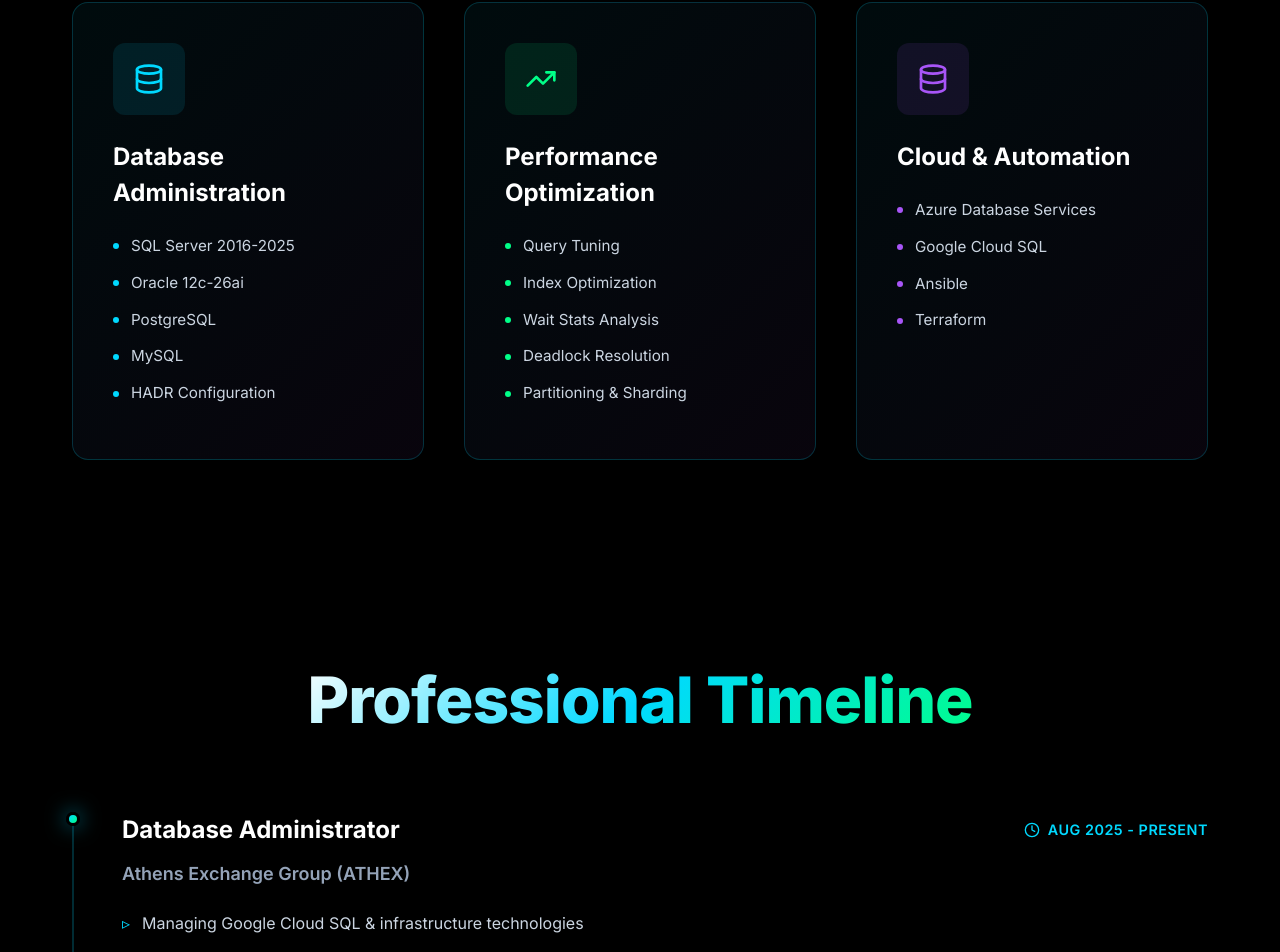
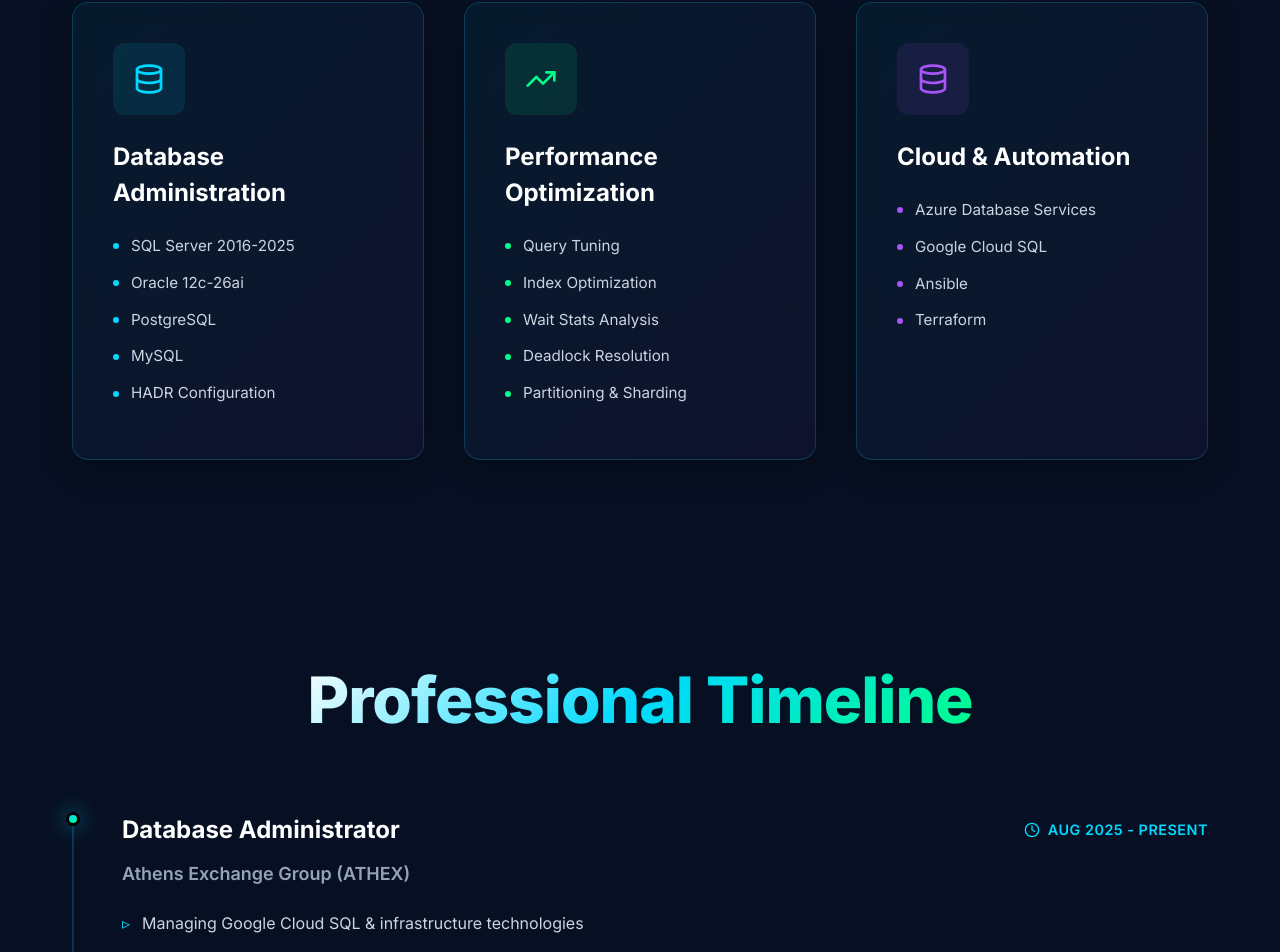
Before and after one commit to Erevos-IV/Website, a React (Vite) app: page / in a window 1280 px wide. Shown: the part 1531-2483 px from the top of the page. Built offline with nearby package versions, Linux system fonts and the light colour scheme.

Commit message:
feat(theme): apply Spiderman theme

```diff
--- a/src/index.css
+++ b/src/index.css
@@ -1,16 +1,16 @@
 /* Base Reset & Variables */
 :root {
-  /* High-contrast palette (black mode) */
-  --bg-dark: #000000;          /* page background (pure black) */
-  --bg-card: #0A0A0A;          /* card / surface (near-black) */
-  --bg-card-hover: #151515;    /* hover / elevated surface */
+  /* Spiderman palette (red & blue) */
+  --bg-dark: #071022;          /* deep navy background */
+  --bg-card: #0F1724;          /* card / surface (dark navy) */
+  --bg-card-hover: #172033;    /* hover / elevated surface */
   --text-main: #FFFFFF;        /* primary text (white) */
-  --text-muted: #BFBFBF;       /* muted text (light gray) */
-  --accent: #FFD400;           /* vivid yellow (primary CTA) */
-  --accent-hover: #FFB400;     /* slightly darker yellow on hover */
-  --accent-2: #00E5FF;         /* electric cyan (links/focus) */
-  --border: rgba(255,255,255,0.12); /* visible border against dark surfaces */
-  --focus: #00E5FF;            /* focus ring color */
+  --text-muted: #CBD5E1;       /* muted text (light slate) */
+  --accent: #E41B23;           /* Spiderman red (primary CTA) */
+  --accent-hover: #BF151C;     /* slightly darker red on hover */
+  --accent-2: #0B84FF;         /* bright web-blue (links/focus) */
+  --border: rgba(228,27,35,0.12); /* subtle red-tinted border */
+  --focus: #0B84FF;            /* focus ring color */
 }
 
 /* --- rest of the stylesheet unchanged except for color usages --- */
@@ -23,6 +23,8 @@ body {
   line-height: 1.5;
   width: 100%;
   overflow-x: hidden; /* Prevent horizontal scrollbar */
+  /* subtle radial glow to hint at Spidey colors */
+  background-image: radial-gradient(circle at 10% 10%, rgba(228,27,35,0.04), transparent 10%), radial-gradient(circle at 90% 90%, rgba(11,132,255,0.02), transparent 20%);
 }
 
 /* Layout Containers */
@@ -161,7 +163,7 @@ section {
 
 .card-icon {
   width: 3rem; height: 3rem;
-  background-color: rgba(255,212,0,0.06);
+  background-color: rgba(228,27,35,0.06);
   border-radius: 0.5rem;
   display: flex; align-items: center; justify-content: center;
   margin-bottom: 1.5rem; color: var(--accent);
@@ -186,7 +188,7 @@ section {
 .tech-chip:hover { border-color: var(--accent); color: var(--accent); }
 
 /* Footer */
-footer { width: 100%; text-align: center; padding: 3rem; background-color: #040404; color: var(--text-muted); font-size: 0.9rem; }
+footer { width: 100%; text-align: center; padding: 3rem; background-color: #06070a; color: var(--text-muted); font-size: 0.9rem; }
 
 /* Focus styles for accessibility */
 :focus {
```
